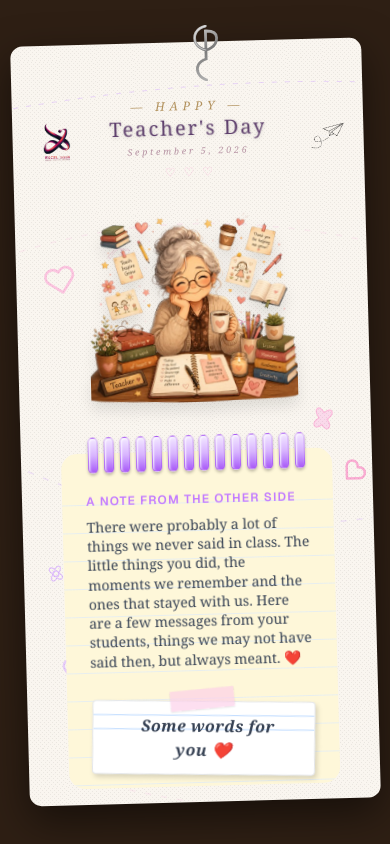
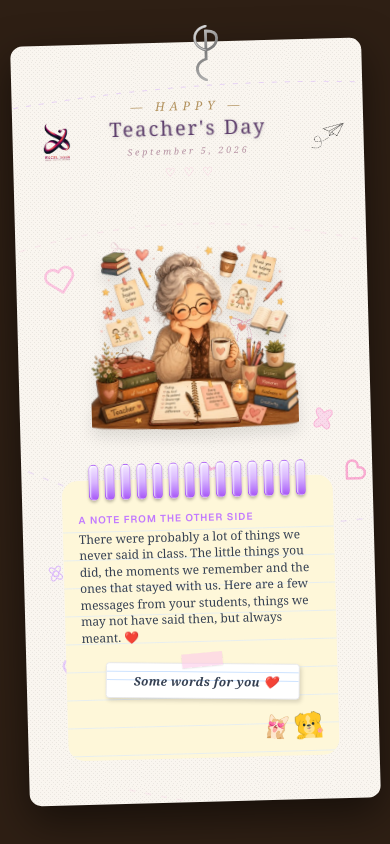
Before and after one commit to diyajojo/teachers-day, a Next.js app: page / in a window 390 px wide. Built offline with nearby package versions, Linux system fonts and the light colour scheme.

Commit message:
refactor: improve Hero component responsiveness with updated sizing and spacing for smaller viewports

```diff
--- a/src/components/Hero.tsx
+++ b/src/components/Hero.tsx
@@ -136,38 +136,40 @@ export default function Hero({ onReadNotes }: { onReadNotes: () => void }) {
           </div>
 
           {/* Page content */}
-          <div className="relative z-10 flex-1 min-h-0 overflow-y-auto">
-            <div className="flex flex-col h-full p-6 md:p-10 font-[Georgia,serif] select-none">
-              <p className="text-purple-400 text-xs md:text-sm tracking-widest uppercase mb-2 font-sans font-semibold">
-                A note from the other side
-              </p>
-              <p className="text-gray-700 text-sm md:text-base leading-snug mb-4">
+          <div className="relative z-10 flex-1 min-h-0 overflow-hidden">
+            <div className="flex flex-col h-full p-4 sm:p-6 md:p-10 font-[Georgia,serif] select-none justify-between">
+              <div>
+                <p className="text-purple-400 text-[10px] sm:text-xs md:text-sm tracking-widest uppercase mb-1 sm:mb-2 font-sans font-semibold">
+                  A note from the other side
+                </p>
+                <p className="text-gray-700 text-xs sm:text-sm md:text-base leading-snug mb-2 sm:mb-4">
            There were probably a lot of things we never said in class. The little things you did, the moments we remember and the ones that stayed with us. Here are a few messages from your students, things we may not have said then, but always meant. ❤️
-              </p>
+                </p>
+              </div>
 
-              <div className="flex justify-center mt-4 mb-2 relative">
+              <div className="flex justify-center my-2 sm:my-4 relative scale-[0.85] sm:scale-100 origin-center">
                 <div className="relative group cursor-pointer" onClick={onReadNotes}>
                   {/* Washi tape effect */}
-                  <div className="absolute -top-3 left-1/2 -translate-x-1/2 w-16 h-5 bg-pink-200/70 shadow-[0_1px_2px_rgba(0,0,0,0.1)] rotate-[-4deg] z-20 opacity-90 transition-transform duration-300 group-hover:rotate-[-2deg]"></div>
-                  <button className="relative overflow-hidden bg-white px-8 py-3 shadow-[2px_3px_5px_rgba(0,0,0,0.15)] hover:shadow-[4px_6px_10px_rgba(0,0,0,0.2)] transition-all duration-300 group-hover:-translate-y-1 border border-gray-200 rounded-sm transform rotate-2 group-hover:rotate-0">
+                  <div className="absolute -top-3 left-1/2 -translate-x-1/2 w-12 sm:w-16 h-4 sm:h-5 bg-pink-200/70 shadow-[0_1px_2px_rgba(0,0,0,0.1)] rotate-[-4deg] z-20 opacity-90 transition-transform duration-300 group-hover:rotate-[-2deg]"></div>
+                  <button className="relative overflow-hidden bg-white px-6 py-2 sm:px-8 sm:py-3 shadow-[2px_3px_5px_rgba(0,0,0,0.15)] hover:shadow-[4px_6px_10px_rgba(0,0,0,0.2)] transition-all duration-300 group-hover:-translate-y-1 border border-gray-200 rounded-sm transform rotate-2 group-hover:rotate-0">
                     <div className="absolute inset-0 pointer-events-none">
-                      <div className="w-full h-[14px] border-b border-blue-200"></div>
-                      <div className="w-full h-[14px] border-b border-blue-200"></div>
+                      <div className="w-full h-[10px] sm:h-[14px] border-b border-blue-200"></div>
+                      <div className="w-full h-[10px] sm:h-[14px] border-b border-blue-200"></div>
                     </div>
-                    <span className="relative z-10 font-[Georgia,serif] text-base italic font-semibold tracking-wide text-gray-700 ml-2 group-hover:text-pink-600 transition-colors">
+                    <span className="relative z-10 font-[Georgia,serif] text-sm sm:text-base italic font-semibold tracking-wide text-gray-700 ml-2 group-hover:text-pink-600 transition-colors">
                       Some words for you ❤️
                     </span>
                   </button>
                 </div>
               </div>
 
-              <div className="mt-auto flex items-end justify-between gap-3 pt-4">
+              <div className="flex items-end justify-between gap-2 sm:gap-3 pt-1 sm:pt-4">
                 <div />
-                <div className="flex gap-2">
-                  <div className="w-10 h-10 relative">
+                <div className="flex gap-1 sm:gap-2">
+                  <div className="w-7 h-7 sm:w-10 sm:h-10 relative">
                     <Image src="/assets/cat.png" alt="cat sticker" fill className="object-contain" />
                   </div>
-                  <div className="w-10 h-10 relative">
+                  <div className="w-7 h-7 sm:w-10 sm:h-10 relative">
                     <Image src="/assets/dog.png" alt="dog sticker" fill className="object-contain" />
                   </div>
                 </div>
```
